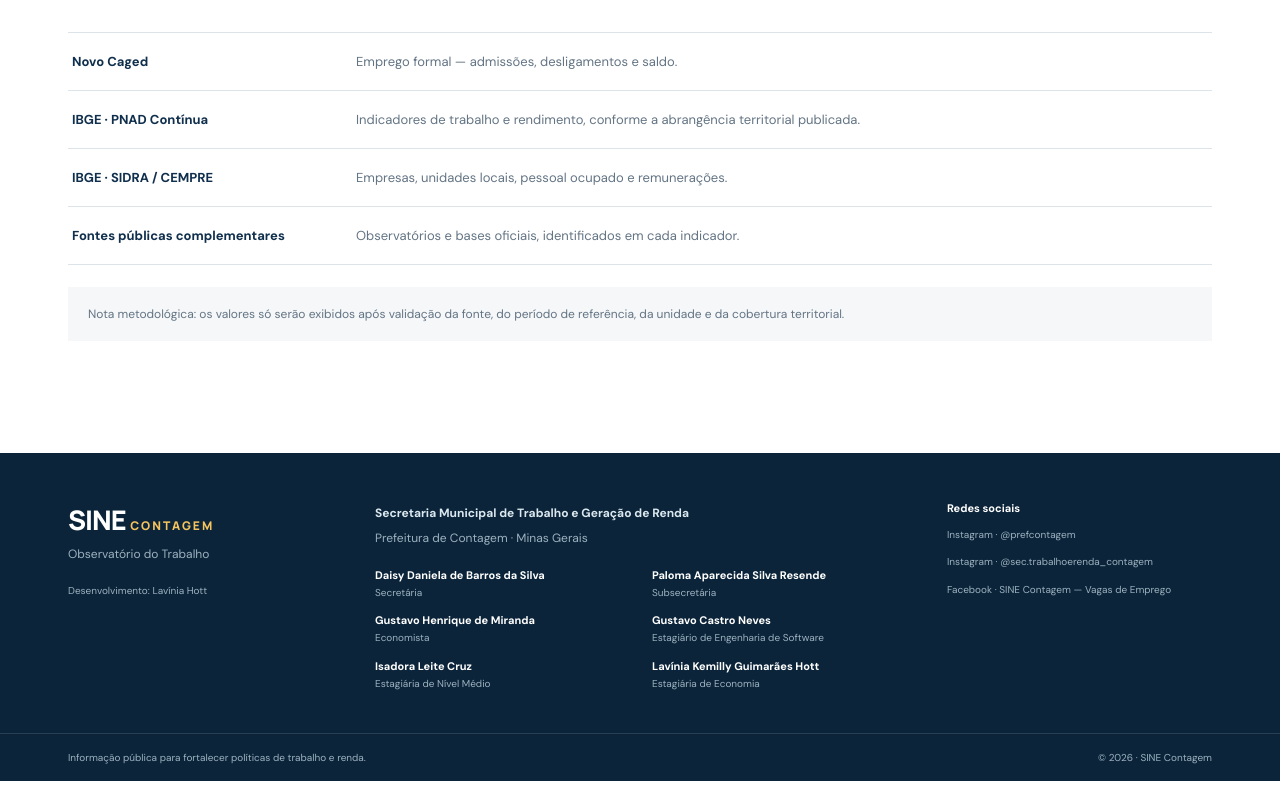
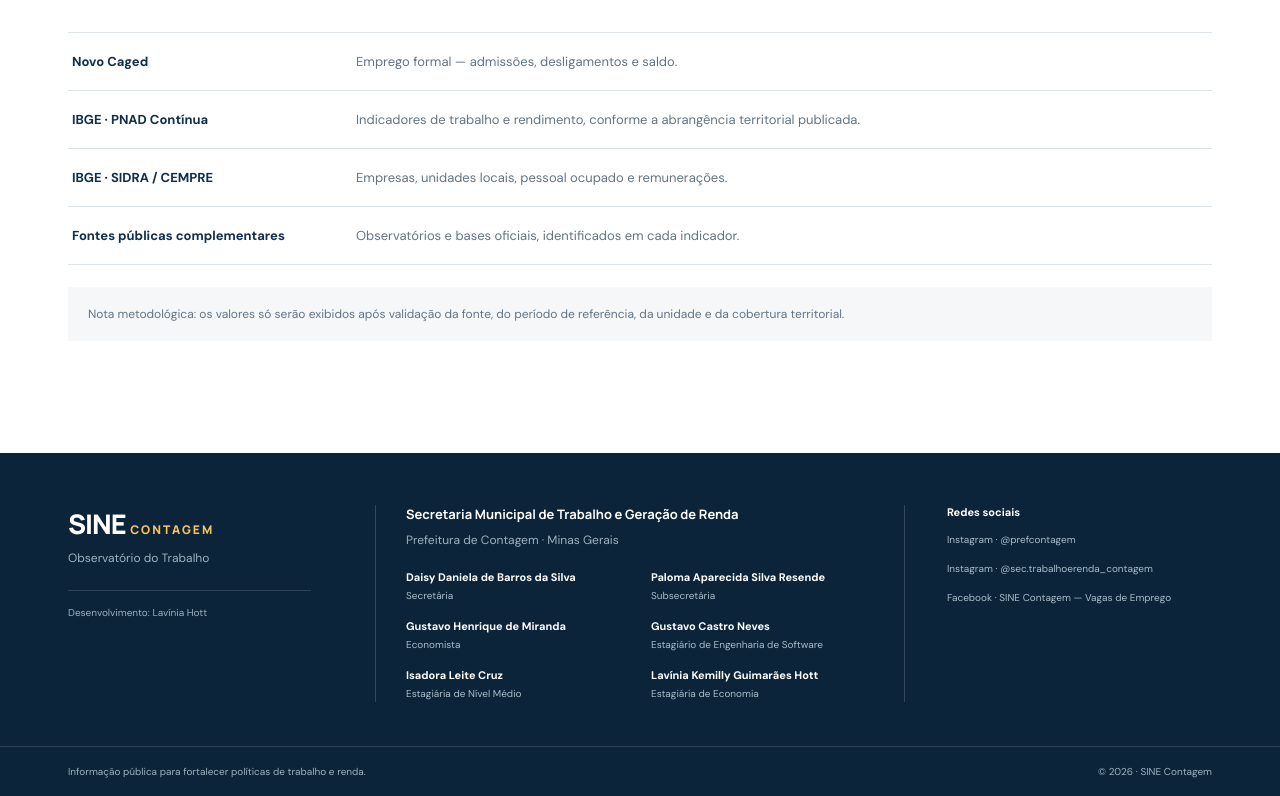
Before and after one commit to laviniahott-commits/sine-contagem, a plain HTML site: page index.html in a window 1280 px wide. Shown: the part 2345-3141 px from the top of the page. Drawn offline with nearby package versions, Linux system fonts and the light colour scheme.

Commit message:
Corrige e unifica o visual do rodape institucional

```diff
--- a/styles.css
+++ b/styles.css
@@ -42,3 +42,22 @@
 .annual-september-note{margin:14px 0 0;padding:15px 18px;background:#fff7e7;border-left:3px solid var(--gold);font-size:11px;line-height:1.7;color:#536879}
 @media(max-width:900px){.annual-chart-grid{grid-template-columns:1fr}}
 @media(max-width:760px){.annual-chart-area{height:250px}}
+
+/* Rodapé institucional padronizado em todas as páginas */
+.site-footer{background:#0b2439!important;color:#dce8ef!important}
+.site-footer .footer-main.footer-expanded{display:grid!important;grid-template-columns:minmax(180px,1fr) minmax(360px,2fr) minmax(190px,1fr)!important;align-items:start!important;gap:42px!important;max-width:1200px;margin:0 auto;padding:52px 28px 44px!important}
+.site-footer .footer-identity{padding-right:22px}
+.site-footer .footer-secretariat{border-left:1px solid rgba(255,255,255,.16);border-right:1px solid rgba(255,255,255,.16);padding:0 30px}
+.site-footer .footer-secretariat>strong{display:block;color:#fff;font:700 13px Manrope;line-height:1.5}
+.site-footer .footer-team{display:grid!important;grid-template-columns:repeat(2,minmax(0,1fr))!important;gap:15px 22px!important;margin-top:22px!important}
+.site-footer .footer-team div{display:grid;gap:4px}
+.site-footer .footer-team strong,.site-footer .footer-social>strong{font:700 11px "DM Sans",sans-serif;color:#fff}
+.site-footer .footer-team span,.site-footer .footer-social a,.site-footer .footer-social span{font:400 10px/1.6 "DM Sans",sans-serif;color:#a9bdca}
+.site-footer .footer-social{display:grid;gap:13px;align-content:start}
+.site-footer .footer-social a{text-decoration:none}
+.site-footer .footer-social a:hover{color:#f5c45e}
+.site-footer .footer-author{margin-top:24px!important;padding-top:15px;border-top:1px solid rgba(255,255,255,.14);font-size:10px!important}
+.site-footer .footer-bottom{max-width:none;border-top:1px solid rgba(255,255,255,.14);padding:18px max(28px,calc((100% - 1144px)/2))!important}
+@media(max-width:900px){.site-footer .footer-main.footer-expanded{grid-template-columns:1fr 2fr!important;gap:28px!important}.site-footer .footer-social{grid-column:1/-1;border-top:1px solid rgba(255,255,255,.14);padding-top:22px;grid-template-columns:repeat(3,minmax(0,1fr))}}
+@media(max-width:600px){.site-footer .footer-main.footer-expanded{grid-template-columns:1fr!important;gap:25px!important;padding:38px 22px!important}.site-footer .footer-secretariat{border:0;border-top:1px solid rgba(255,255,255,.16);border-bottom:1px solid rgba(255,255,255,.16);padding:22px 0}.site-footer .footer-team{grid-template-columns:1fr 1fr!important}.site-footer .footer-social{grid-column:auto;grid-template-columns:1fr}.site-footer .footer-bottom{display:grid;gap:8px;padding:16px 22px!important}}
+@media(max-width:380px){.site-footer .footer-team{grid-template-columns:1fr!important}}
```
